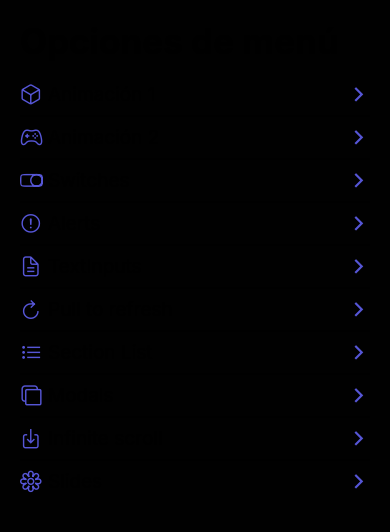
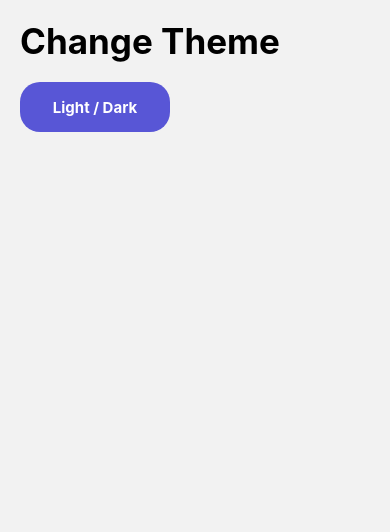
Before and after one commit to Majomon/06-ReactNativeComponents, a React Native app: screen /ChangeThemeScreen in a window 390 px wide. Shown: the top 532 px of the page. Built offline with nearby package versions, Linux system fonts and the light colour scheme.

Commit message:
Screen para cambiar el tema de la aplicación

```diff
--- a/App.tsx
+++ b/App.tsx
@@ -1,28 +1,11 @@
 import 'react-native-gesture-handler';
 import React from 'react';
-import {
-  NavigationContainer,
-  DefaultTheme,
-  DarkTheme,
-  Theme,
-} from '@react-navigation/native';
+import {NavigationContainer} from '@react-navigation/native';
 import {Navigator} from './src/navigation/Navigator';
 
-const customTheme: Theme = {
-  dark: true,
-  colors: {
-    ...DarkTheme.colors,
-    //primary: '',
-    //background: 'yellow',
-    //card: '',
-    //text: '',
-    //border: '',
-    //notification: '',
-  },
-};
 const App = () => {
   return (
-    <NavigationContainer theme={customTheme}>
+    <NavigationContainer>
       <Navigator />
     </NavigationContainer>
   );
--- a/src/data/menuItems.tsx
+++ b/src/data/menuItems.tsx
@@ -47,4 +47,9 @@ export const menuItems: MenuItem[] = [
     icon: 'flower-outline',
     component: 'SlidesScreen',
   },
+  {
+    name: 'Themes',
+    icon: 'flask-outline',
+    component: 'ChangeThemeScreen',
+  },
 ];
--- a/src/navigation/Navigator.tsx
+++ b/src/navigation/Navigator.tsx
@@ -11,6 +11,7 @@ import {PullToRefreshScreen} from '../screens/PullToRefreshScreen';
 import {SlidesScreen} from '../screens/SlidesScreen';
 import {SwitchScreen} from '../screens/SwitchScreen';
 import {TextInputScreen} from '../screens/TextInputScreen';
+import {ChangeThemeScreen} from '../screens/ChangeThemeScreen';
 
 const Stack = createStackNavigator();
 
@@ -44,6 +45,7 @@ export const Navigator = () => {
         component={InfiniteScrollScreen}
       />
       <Stack.Screen name="SlidesScreen" component={SlidesScreen} />
+      <Stack.Screen name="ChangeThemeScreen" component={ChangeThemeScreen} />
     </Stack.Navigator>
   );
 };
--- /dev/null
+++ b/src/screens/ChangeThemeScreen.tsx
@@ -0,0 +1,31 @@
+import React from 'react';
+import {View, TouchableOpacity, Text} from 'react-native';
+import {styles} from '../theme/appTheme';
+import HeaderTitle from '../components/HeaderTitle';
+
+export const ChangeThemeScreen = () => {
+  return (
+    <View style={styles.globalMargin}>
+      <HeaderTitle title="Change Theme" />
+      <TouchableOpacity
+        style={{
+          backgroundColor: '#5856D6',
+          justifyContent: 'center',
+          width: 150,
+          height: 50,
+          borderRadius: 20,
+        }}
+        activeOpacity={0.7}>
+        <Text
+          style={{
+            fontSize: 15,
+            fontWeight: 'bold',
+            textAlign: 'center',
+            color: 'white',
+          }}>
+          Light / Dark
+        </Text>
+      </TouchableOpacity>
+    </View>
+  );
+};
```
